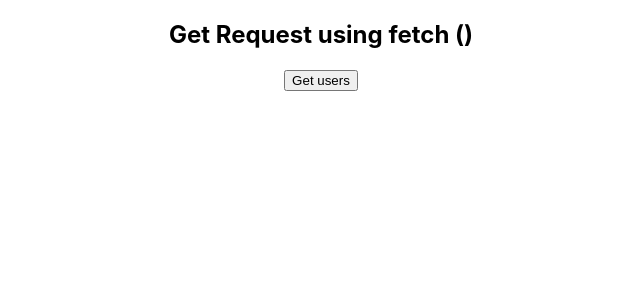
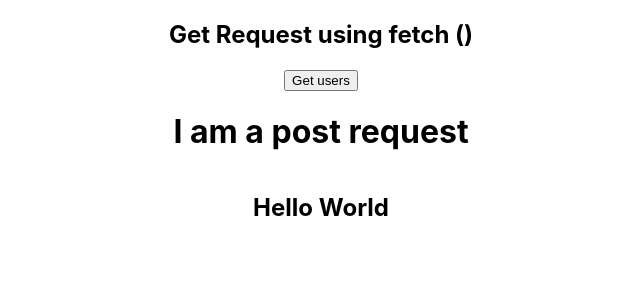
Before and after one commit to shubham11-art/Git-user, a React (Create React App) app: page / in a window 1280 px wide. Shown: the top 300 px of the page, without its empty margins (319-959 px from the left). Built offline with nearby package versions, Linux system fonts and the light colour scheme.

Commit message:
added table to bugfixing

```diff
--- a/src/App.js
+++ b/src/App.js
@@ -1,10 +1,12 @@
 import "./App.css";
 import GetRqe from "./FetchUsers/GetReq";
+import Postreq from "./FetchUsers/Postreq";
 
 function App() {
   return (
     <div className="App">
       <GetRqe />
+      <Postreq />
     </div>
   );
 }
--- a/src/FetchUsers/Postreq.js
+++ b/src/FetchUsers/Postreq.js
@@ -4,6 +4,10 @@ const Postreq = () => {
   return (
     <div>
       <h1> I am a post request</h1>
+     <table><tr></tr>
+	  </table>
+
+	  <h2>Hello World</h2>
     </div>
   );
 };
```
Also changed, not shown: src/FetchUsers/GetReq.js (+26 -1 lines).
